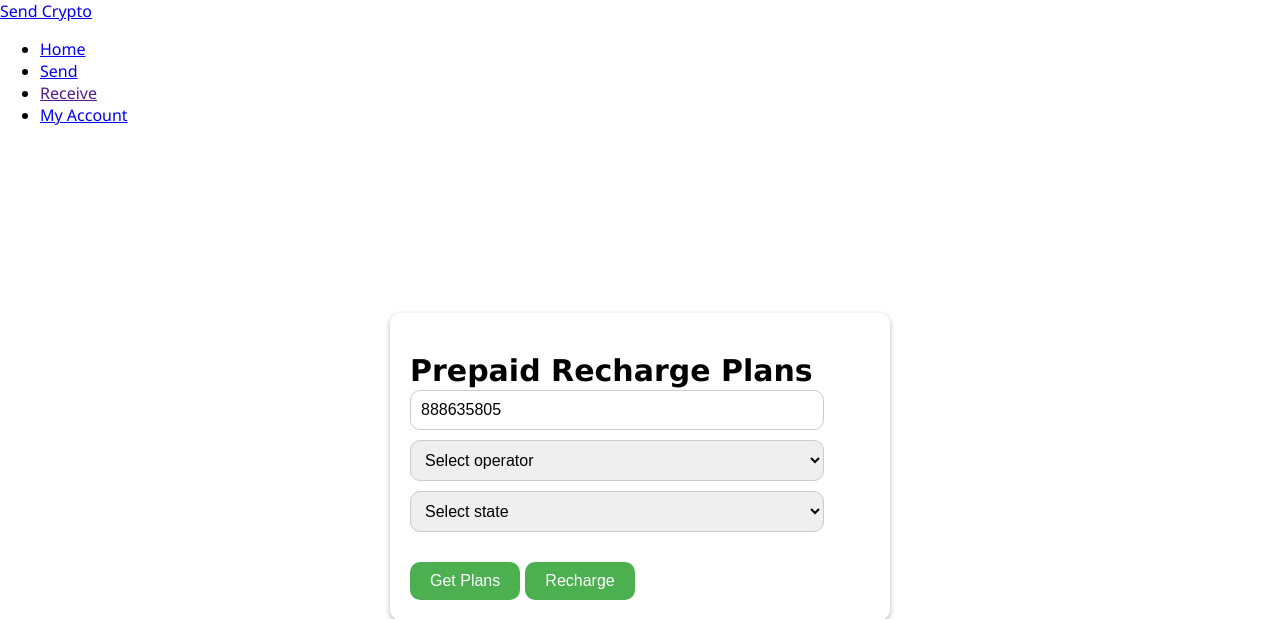
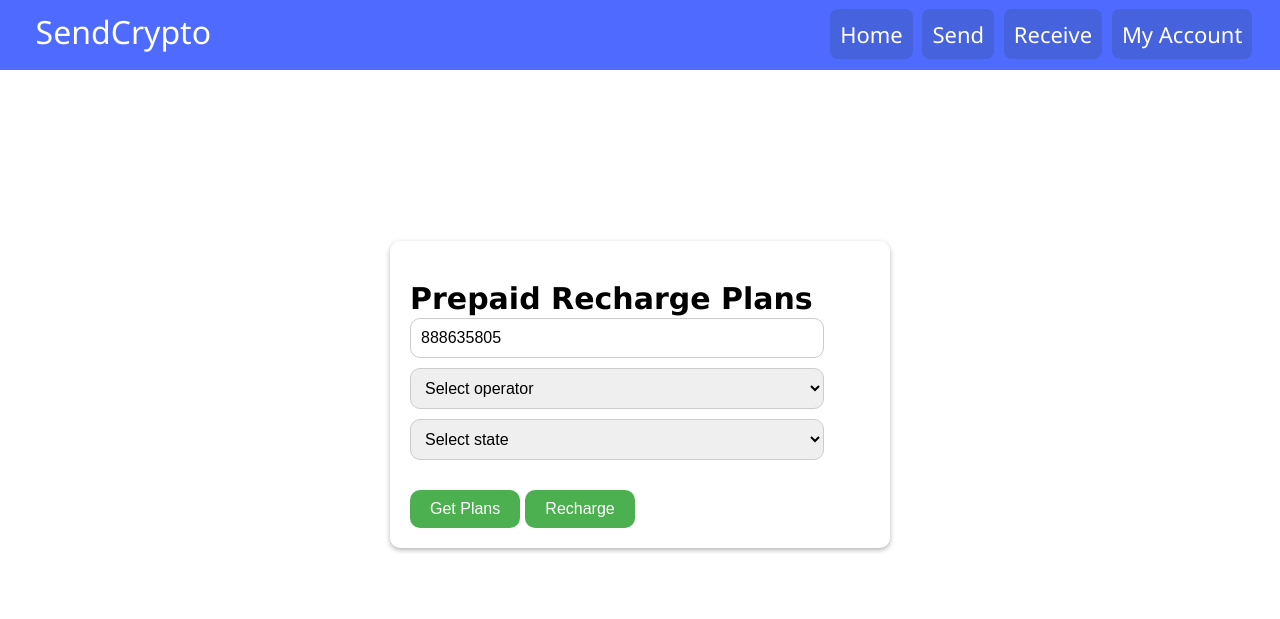
Before and after one commit to amuejunankar/SendCrypto-HC, a PHP site: page /tcpdf/html/sendCrypto/recharge.php in a window 1280 px wide. Shown: the top 619 px of the page. Run offline with PHP 8.4, Linux system fonts and the light colour scheme; a user stored in the database is signed in.

Commit message:
Update recharge.php

```diff
--- a/html/sendCrypto/recharge.php
+++ b/html/sendCrypto/recharge.php
@@ -98,38 +98,53 @@ if (isset($_POST['logout'])) {
 <body class="body">
 
     <div class="header">
-        <div class="navbar">
-            <div class="logo">
-                <a href="../../index.php">Send Crypto</a>
+        <div class="nav">
+            <input type="checkbox" id="nav-check">
+            <div class="nav-header">
+                <div class="nav-title">
+                    SendCrypto
+                </div>
             </div>
-            <ul class="navLinks">
-                <li>
-                    <a href="../../index.php">Home</a>
-                </li>
-                <li>
-                    <a href="../send.php">Send</a>
-                </li>
-                <li>
-                    <a href="">Receive</a>
-                </li>
-                <li>
-                    <?php
-                    // Start the session
-
-                    // Check if user is logged in
-                    if (isset($_SESSION['logged_in']) && $_SESSION['logged_in'] == true) {
-                        // If user is logged in, display My Account link
-                        echo '<a href=".././account/account.php">My Account</a>';
-                    } else {
-                        // If user is not logged in, display Login link
-                        echo '<a href="../../html/login.html">Login</a>';
-                    }
-                    ?>
-                </li>
-
-            </ul>
-
-
+            <div class="nav-btn">
+                <label for="nav-check">
+                    <span></span>
+                    <span></span>
+                    <span></span>
+                </label>
+            </div>
+            <div class="nav-links">
+                <a href="../../index.php" target="">Home</a>
+                <a href="<?php
+                            // Check if user is logged in
+                            if (isset($_SESSION['logged_in']) && $_SESSION['logged_in'] == true) {
+                                // If user is logged in, set the appropriate URL
+                                echo '../send.php';
+                            } else {
+                                // If user is not logged in, set the appropriate URL
+                                echo '../sendOld.php';
+                            }
+                            ?>" target="">Send</a>
+                <a href="<?php
+                            // Check if user is logged in
+                            if (isset($_SESSION['logged_in']) && $_SESSION['logged_in'] == true) {
+                                // If user is logged in, set the appropriate URL
+                                echo '../receive.php';
+                            } else {
+                                // If user is not logged in, set the appropriate URL
+                                echo '../receiveOld.php';
+                            }
+                            ?>" target="">Receive</a>
+                <a href="<?php
+                            // Check if user is logged in
+                            if (isset($_SESSION['logged_in']) && $_SESSION['logged_in'] == true) {
+                                // If user is logged in, set the appropriate URL
+                                echo '../account/account.php';
+                            } else {
+                                // If user is not logged in, set the appropriate URL
+                                echo './html/login.php';
+                            }
+                            ?>" target="">My Account</a>
+            </div>
         </div>
     </div>
     <br></br><br></br>
```
